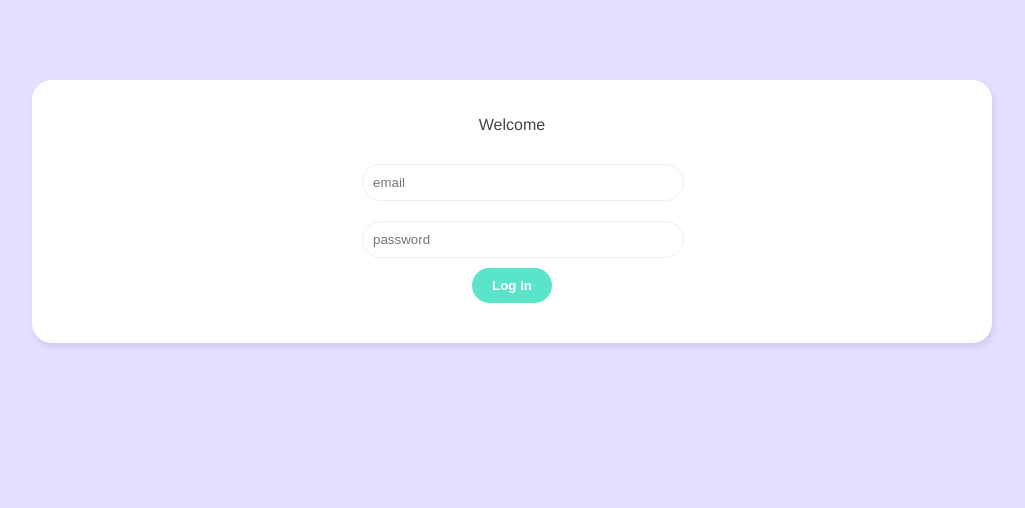
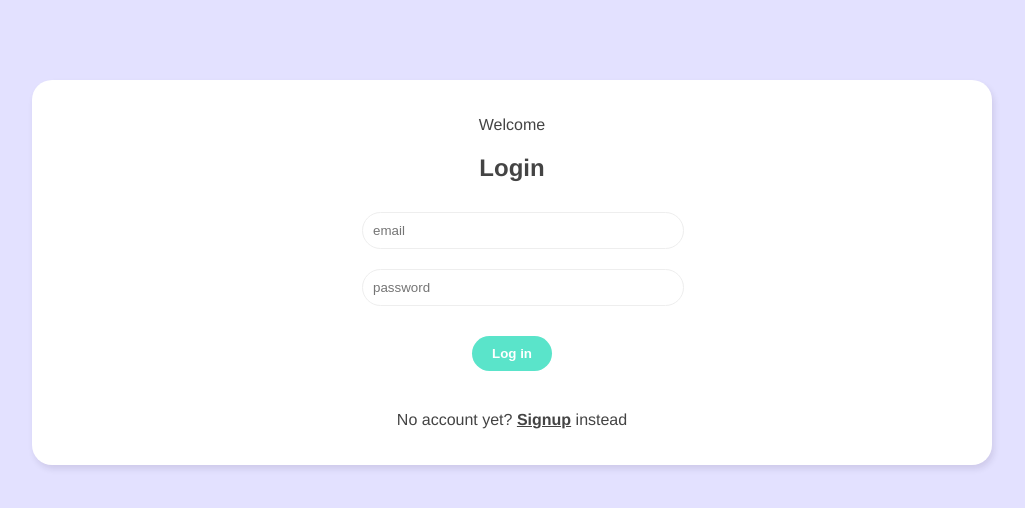
Before and after one commit to Jennykuma/vue-3-firebase, a Vue app in the folder live-chat/: page / in a window 1280 px wide. Shown: the top 508 px of the page, without its empty margins (128-1153 px from the left). Built offline with nearby package versions, Linux system fonts and the light colour scheme.

Commit message:
Switching between forms

```diff
--- a/live-chat/src/views/Welcome.vue
+++ b/live-chat/src/views/Welcome.vue
@@ -1,16 +1,31 @@
 <template>
   <div class="welcome container">
     <p>Welcome</p>
-    <LoginForm />
+    <div v-if="showLogin">
+      <h2>Login</h2>
+      <LoginForm />
+      <p>No account yet? <span @click="showLogin = false">Signup</span> instead</p>
+    </div>
+    <div v-else>
+      <h2>Sign up</h2>
+      <SignupForm />
+      <p>Already registered? <span @click="showLogin = true">Login</span> instead</p>
+    </div>
   </div>
 </template>
 
 <script>
 import SignupForm from '../components/SignupForm.vue'
 import LoginForm from '../components/LoginForm.vue'
+import { ref } from 'vue'
 
 export default {
-  components: { LoginForm }
+  components: { SignupForm, LoginForm },
+  setup() {
+    const showLogin = ref(true)
+
+    return { showLogin }
+  }
 }
 </script>
 
@@ -40,4 +55,14 @@ export default {
     color: #999;
     margin: 10px auto;
   }
+
+  .welcome span {
+    font-weight: bold;
+    text-decoration: underline;
+    cursor: pointer;
+  }
+
+  .welcome button {
+    margin: 20px auto;
+  }
 </style>
```
